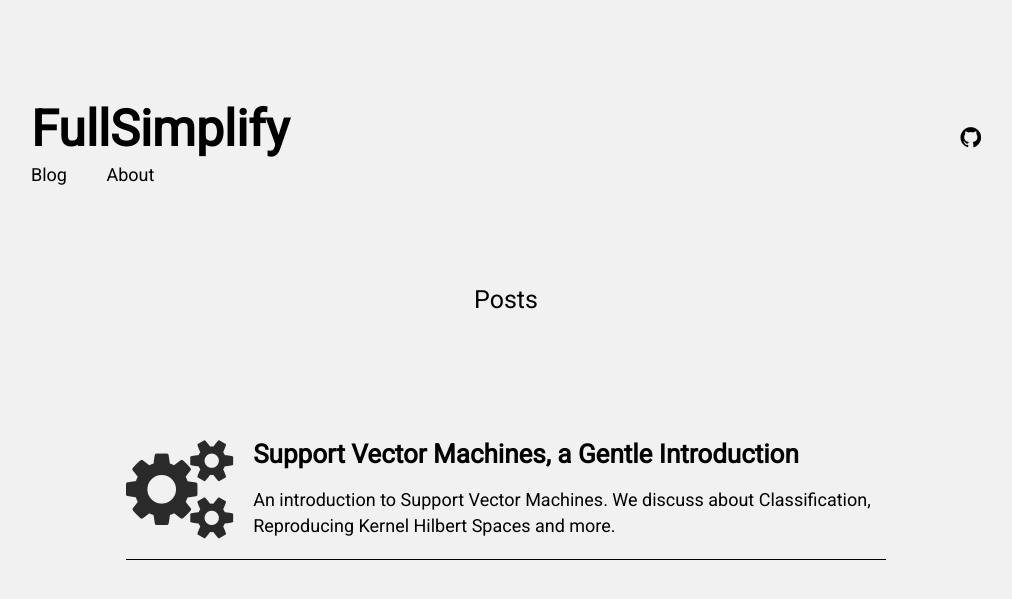
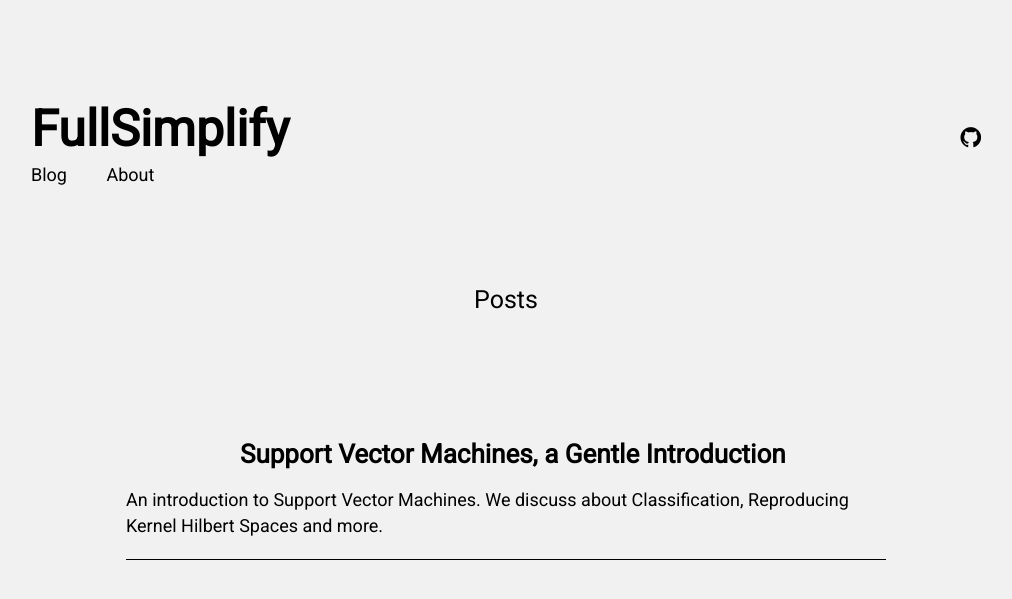
Before and after one commit to FullSimplify/FullSimplify.github.io, a Jekyll site: the page built from index.html, in a window 1280 px wide. Shown: the top 599 px of the page, without its empty margins (134-1146 px from the left). Built offline with Jekyll 4.4.1, drawn with Linux system fonts in a browser that asks for light colours.

Commit message:
Update index.html

```diff
--- a/index.html
+++ b/index.html
@@ -8,7 +8,7 @@ sitemap:
 
 <ul class="list-posts">
     {% for post in site.posts %}
-  <i id='side-icon' class="fa fa-cogs" aria-hidden="true">
+  <i id='side-icon' class={{page.icon}} aria-hidden="true">
     </i>
         <li class="post-teaser">
             <a href="{{ post.url | prepend: site.baseurl }}">
```
